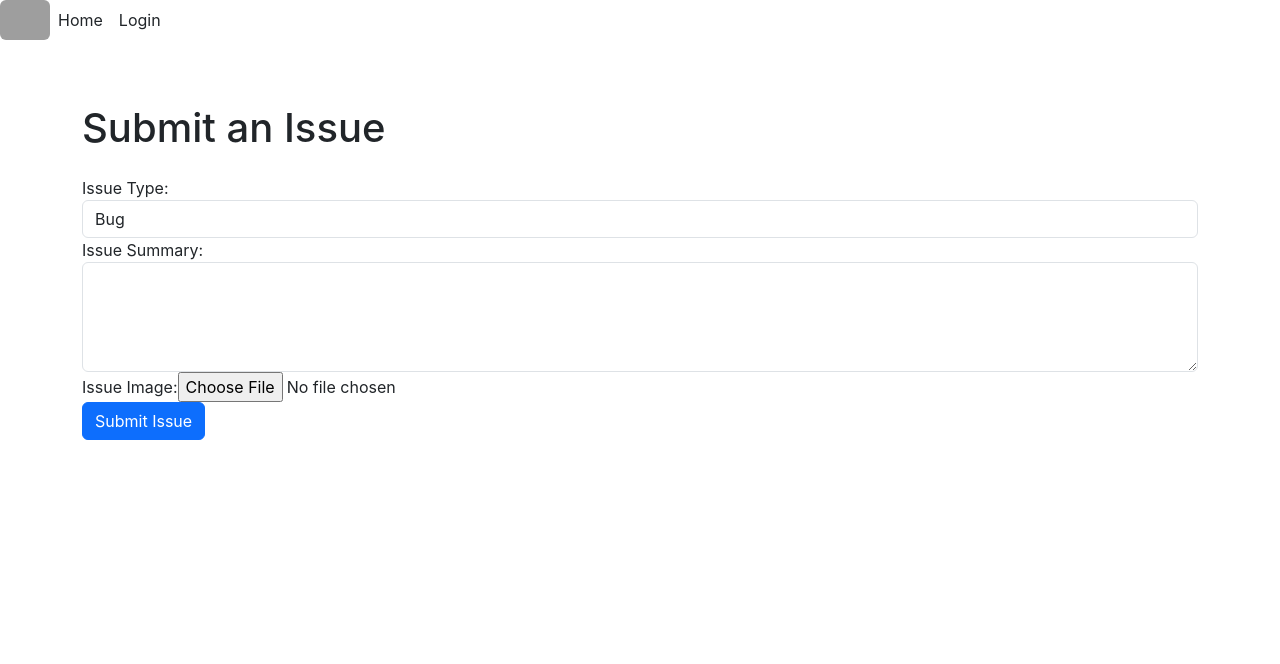
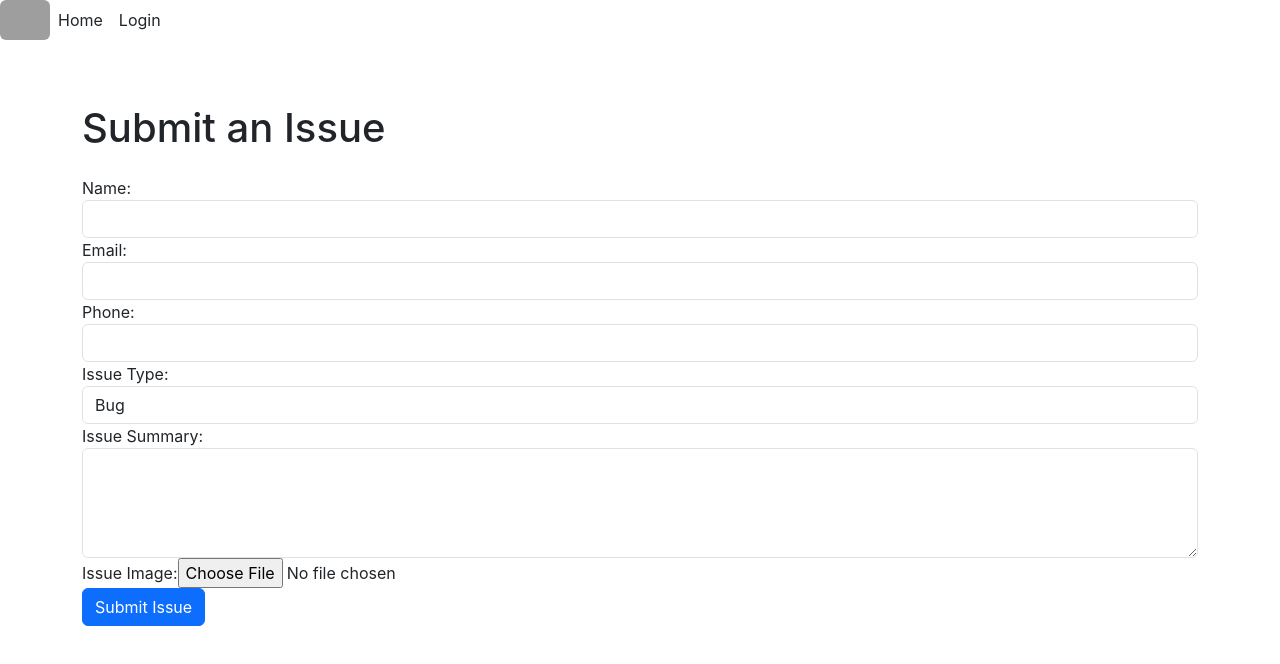
Before and after one commit to bishal-dd/jnec_support_system_project, a React (Create React App) app in the folder client/: page / in a window 1280 px wide. Shown: the top 664 px of the page. Built offline with nearby package versions, Linux system fonts and the light colour scheme; grey boxes are pictures that could not be loaded.

Commit message:
view created

```diff
--- a/client/src/component/User/HomeComp/HomeComp.js
+++ b/client/src/component/User/HomeComp/HomeComp.js
@@ -2,37 +2,60 @@ import React from "react";
 
 export default function HomeComp() {
   return (
-    <div class="container mt-5">
-      <h1 class="mb-4">Submit an Issue</h1>
+    <div className="container mt-5">
+      <h1 className="mb-4">Submit an Issue</h1>
       <form action="submit.php" method="post" enctype="multipart/form-data">
-        <div class="form-group">
-          <label for="issue-type">Issue Type:</label>
-          <select id="issue-type" name="issue-type" class="form-control">
+        <div className="form-group">
+          <label htmlFor="name">Name:</label>
+          <input type="text" id="name" name="name" className="form-control" />
+        </div>
+        <div className="form-group">
+          <label htmlFor="email">Email:</label>
+          <input
+            type="email"
+            id="email"
+            name="email"
+            className="form-control"
+          />
+        </div>
+        <div className="form-group">
+          <label htmlFor="phone">Phone:</label>
+          <input
+            type="number"
+            id="phone"
+            name="phone"
+            className="form-control"
+          />
+        </div>
+        <div className="form-group">
+          <label htmlFor="issue-type">Issue Type:</label>
+          <select id="issue-type" name="issue-type" className="form-control">
             <option value="bug">Bug</option>
             <option value="feature">Feature Request</option>
             <option value="support">Support Request</option>
             <option value="other">Other</option>
           </select>
         </div>
-        <div class="form-group">
-          <label for="issue-summary">Issue Summary:</label>
+        <div className="form-group">
+          <label htmlFor="issue-summary">Issue Summary:</label>
           <textarea
             id="issue-summary"
             name="issue-summary"
             rows="4"
-            class="form-control"
+            className="form-control"
           ></textarea>
         </div>
-        <div class="form-group">
-          <label for="issue-image">Issue Image:</label>
+        <div className="form-group">
+          <label htmlFor="issue-image">Issue Image:</label>
           <input
             type="file"
             id="issue-image"
             name="issue-image"
-            class="form-control-file"
+            className="form-control-file"
           />
         </div>
-        <button type="submit" class="btn btn-primary">
+
+        <button type="submit" className="btn btn-primary">
           Submit Issue
         </button>
       </form>
```
Also changed, not shown: client/src/component/Viewer/ViewerHome.js (added), client/src/component/Viewer/viewhome.css (added).
